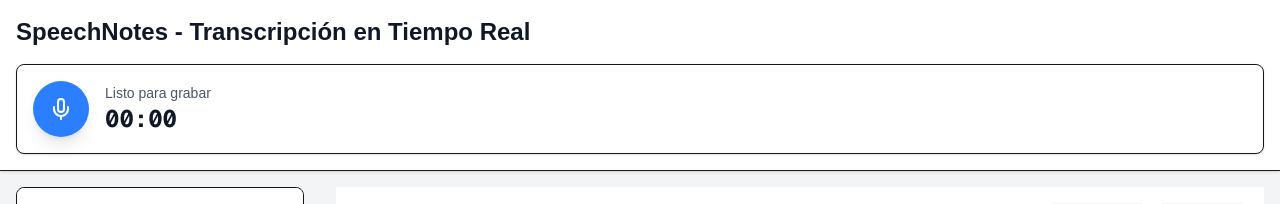
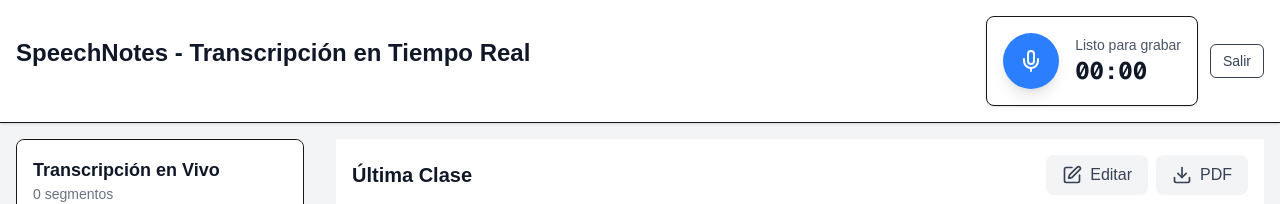
Before and after one commit to gamurigm/SpeechNotes, a Next.js app in the folder web/: page /dashboard in a window 1280 px wide. Shown: the top 204 px of the page. Built offline with nearby package versions, Linux system fonts and the light colour scheme; no server answers; sample sign-in values are in the browser's storage.

Commit message:
oauth impl upt

```diff
--- /dev/null
+++ b/web/app/dashboard/components/LogoutButton.tsx
@@ -0,0 +1,17 @@
+"use client";
+
+import { signOut } from "next-auth/react";
+
+export function LogoutButton() {
+  return (
+    <button
+      onClick={() => signOut({ callbackUrl: '/login' })}
+      className="ml-3 inline-flex items-center gap-2 px-3 py-1.5 border rounded-md bg-white text-sm text-gray-700 hover:bg-gray-50"
+      title="Cerrar sesión"
+    >
+      Salir
+    </button>
+  );
+}
+
+export default LogoutButton;
--- a/web/app/dashboard/page.tsx
+++ b/web/app/dashboard/page.tsx
@@ -3,6 +3,7 @@
 
 import { useState, useEffect } from 'react';
 import { RecordingPanel } from './components/RecordingPanel';
+import LogoutButton from './components/LogoutButton';
 import { LiveTranscription } from './components/LiveTranscription';
 import { MarkdownViewer } from './components/MarkdownViewer';
 import { apiClient } from '@/utils/api-client';
@@ -71,10 +72,15 @@
         <div className="h-screen flex flex-col bg-gray-100">
             <header className="bg-white shadow-sm p-4 border-b">
                 <div className="max-w-7xl mx-auto">
-                    <h1 className="text-2xl font-bold text-gray-900 mb-4">
-                        SpeechNotes - Transcripción en Tiempo Real
-                    </h1>
-                    <RecordingPanel />
+                    <div className="flex items-center justify-between">
+                        <h1 className="text-2xl font-bold text-gray-900 mb-4">
+                            SpeechNotes - Transcripción en Tiempo Real
+                        </h1>
+                        <div className="flex items-center">
+                            <RecordingPanel />
+                            <LogoutButton />
+                        </div>
+                    </div>
                 </div>
             </header>
 
```
